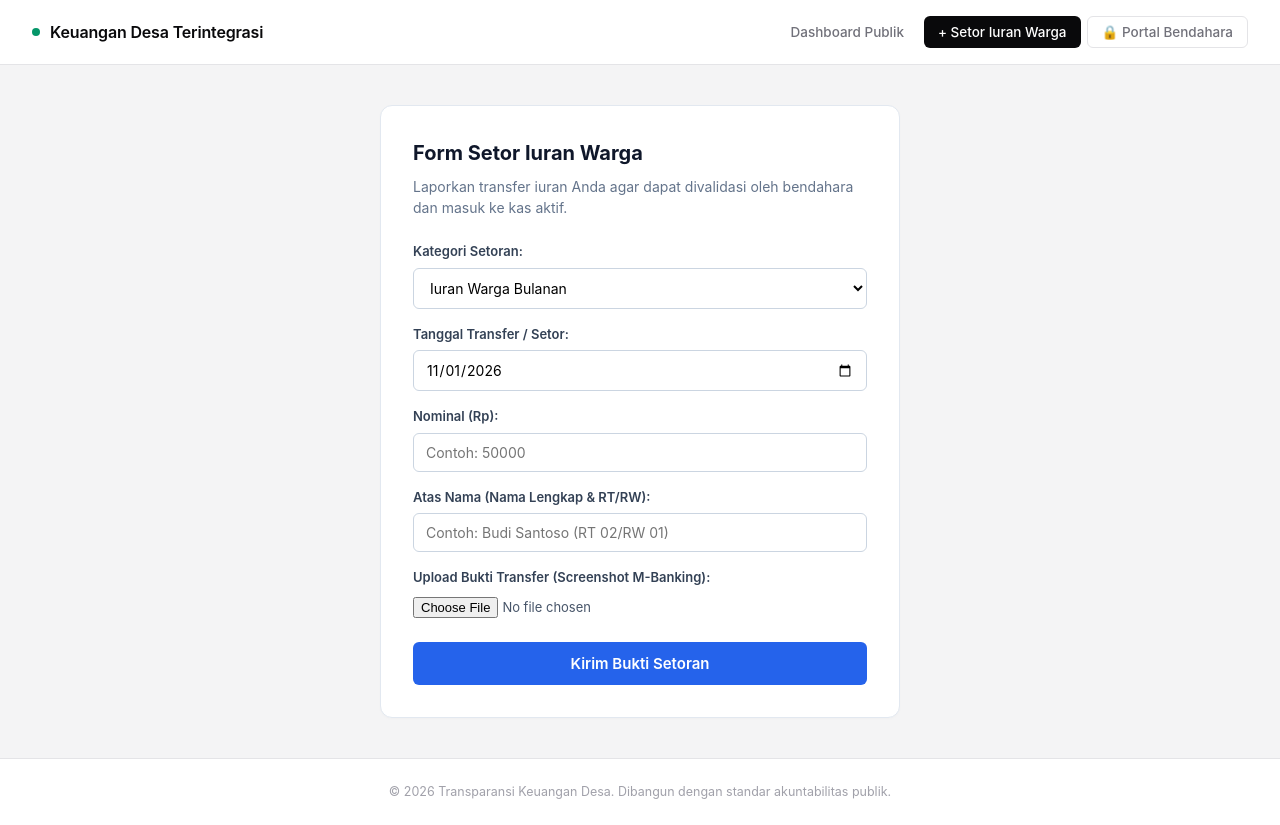
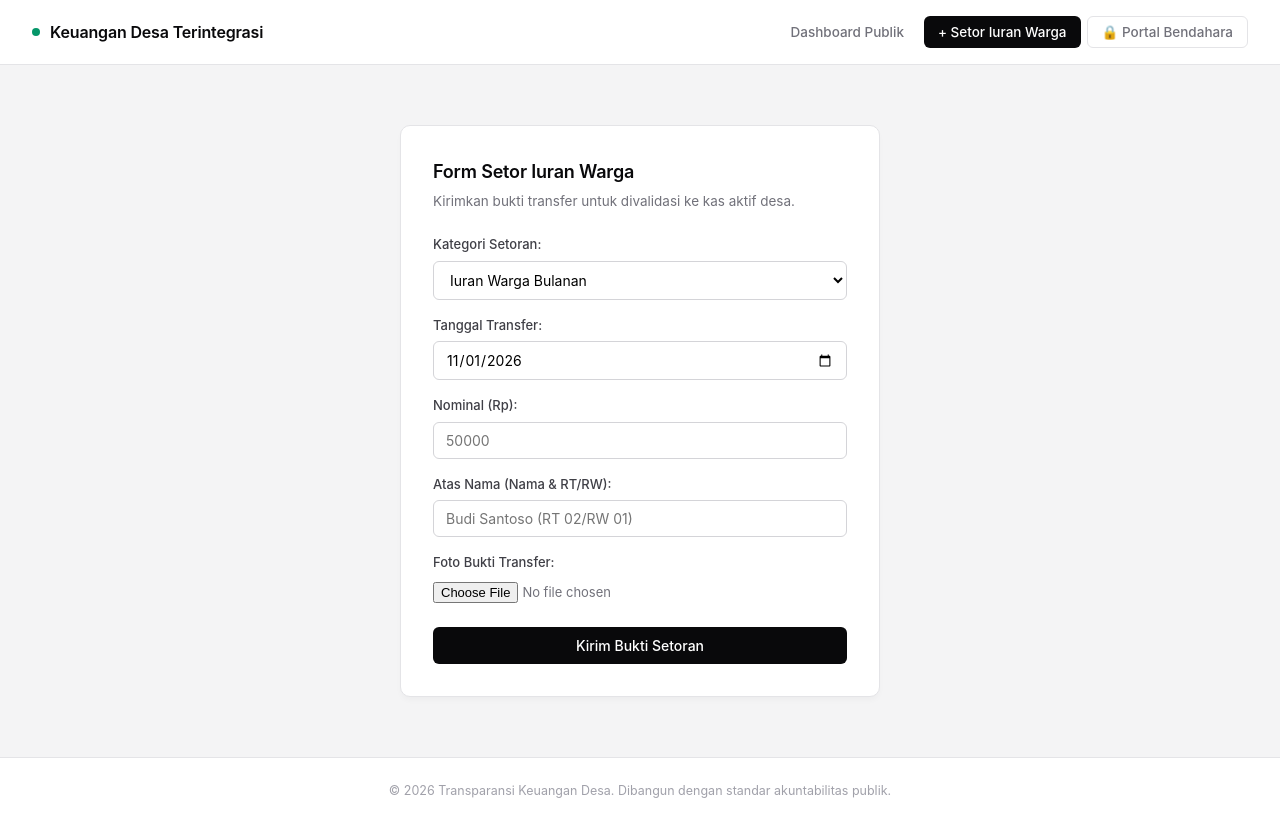
Before and after one commit to skuyykek69/KAS-Desa, a React (Vite) app: page / in a window 1280 px wide. Both pictures are taken after typing "Sample" into the empty fields and a click on the button "+ Setor Iuran Warga". Built offline with nearby package versions, Linux system fonts and the light colour scheme; no server answers; the database is empty.

Commit message:
Refactor TransactionForm for clarity and styling
Updated error messages and form labels for clarity. Adjusted styles for consistency and improved user experience.

```diff
--- a/src/TransactionForm.tsx
+++ b/src/TransactionForm.tsx
@@ -28,7 +28,7 @@ export default function TransactionForm({ onSuccess }: { onSuccess?: () => void
       return;
     }
     if (!file) {
-      setErrorMsg('Wajib melampirkan foto bukti transfer (m-banking / kuitansi).');
+      setErrorMsg('Wajib melampirkan foto bukti transfer.');
       return;
     }
 
@@ -55,7 +55,7 @@ export default function TransactionForm({ onSuccess }: { onSuccess?: () => void
         description: `Setoran iuran dari ${contributorName}`,
         transaction_date: transactionDate,
         proof_url: publicUrlData.publicUrl,
-        status: 'pending', // Menunggu verifikasi bendahara
+        status: 'pending',
       };
 
       const { error: dbError } = await supabase
@@ -64,7 +64,7 @@ export default function TransactionForm({ onSuccess }: { onSuccess?: () => void
 
       if (dbError) throw new Error(`Gagal menyimpan ke database: ${dbError.message}`);
 
-      alert('Setoran iuran berhasil dikirim! Menunggu validasi dari bendahara desa.');
+      alert('Setoran berhasil dikirim! Menunggu validasi bendahara.');
       setAmount('');
       setContributorName('');
       setFile(null);
@@ -78,19 +78,19 @@ export default function TransactionForm({ onSuccess }: { onSuccess?: () => void
   };
 
   return (
-    <div style={{ maxWidth: '520px', margin: '0 auto', background: '#ffffff', padding: '32px', borderRadius: '12px', border: '1px solid #e2e8f0', boxShadow: '0 1px 3px rgba(0,0,0,0.02)' }}>
-      <h3 style={{ fontSize: '20px', fontWeight: 700, marginBottom: '8px', color: '#0f172a' }}>Form Setor Iuran Warga</h3>
-      <p style={{ color: '#64748b', fontSize: '14px', marginBottom: '24px' }}>Laporkan transfer iuran Anda agar dapat divalidasi oleh bendahara dan masuk ke kas aktif.</p>
+    <div style={{ maxWidth: '480px', margin: '20px auto', background: '#ffffff', padding: '32px', borderRadius: '10px', border: '1px solid #e4e4e7', boxShadow: '0 4px 6px -1px rgba(0,0,0,0.03)' }}>
+      <h3 style={{ fontSize: '18px', fontWeight: 600, marginBottom: '6px', color: '#09090b', letterSpacing: '-0.01em' }}>Form Setor Iuran Warga</h3>
+      <p style={{ color: '#71717a', fontSize: '13.5px', marginBottom: '24px' }}>Kirimkan bukti transfer untuk divalidasi ke kas aktif desa.</p>
 
-      {errorMsg && <div style={{ background: '#fef2f2', color: '#dc2626', padding: '12px', borderRadius: '6px', fontSize: '13px', marginBottom: '20px', border: '1px solid #fecaca' }}>{errorMsg}</div>}
+      {errorMsg && <div style={{ background: '#fef2f2', color: '#dc2626', padding: '10px 12px', borderRadius: '6px', fontSize: '13px', marginBottom: '20px', border: '1px solid #fecaca' }}>{errorMsg}</div>}
 
       <form onSubmit={handleSubmit}>
         <div style={{ marginBottom: '16px' }}>
-          <label style={{ display: 'block', fontSize: '13px', fontWeight: 600, marginBottom: '6px', color: '#334155' }}>Kategori Setoran:</label>
+          <label style={{ display: 'block', fontSize: '13px', fontWeight: 500, marginBottom: '6px', color: '#3f3f46' }}>Kategori Setoran:</label>
           <select
             value={category}
             onChange={(e) => setCategory(e.target.value)}
-            style={{ width: '100%', padding: '10px 12px', borderRadius: '6px', border: '1px solid #cbd5e1', background: '#fff', fontSize: '14px' }}
+            style={{ width: '100%', padding: '9px 12px', borderRadius: '6px', border: '1px solid #d4d4d8', background: '#fff', fontSize: '14px', outline: 'none' }}
           >
             <option value="Iuran Warga Bulanan">Iuran Warga Bulanan</option>
             <option value="Donasi / Sumbangan">Donasi / Sumbangan Warga</option>
@@ -100,53 +100,53 @@ export default function TransactionForm({ onSuccess }: { onSuccess?: () => void
         </div>
 
         <div style={{ marginBottom: '16px' }}>
-          <label style={{ display: 'block', fontSize: '13px', fontWeight: 600, marginBottom: '6px', color: '#334155' }}>Tanggal Transfer / Setor:</label>
+          <label style={{ display: 'block', fontSize: '13px', fontWeight: 500, marginBottom: '6px', color: '#3f3f46' }}>Tanggal Transfer:</label>
           <input
             type="date"
             value={transactionDate}
             onChange={(e) => setTransactionDate(e.target.value)}
-            style={{ width: '100%', padding: '10px 12px', borderRadius: '6px', border: '1px solid #cbd5e1', fontSize: '14px' }}
+            style={{ width: '100%', padding: '9px 12px', borderRadius: '6px', border: '1px solid #d4d4d8', fontSize: '14px', outline: 'none' }}
           />
         </div>
 
         <div style={{ marginBottom: '16px' }}>
-          <label style={{ display: 'block', fontSize: '13px', fontWeight: 600, marginBottom: '6px', color: '#334155' }}>Nominal (Rp):</label>
+          <label style={{ display: 'block', fontSize: '13px', fontWeight: 500, marginBottom: '6px', color: '#3f3f46' }}>Nominal (Rp):</label>
           <input
             type="number"
             value={amount}
             onChange={(e) => setAmount(e.target.value)}
-            placeholder="Contoh: 50000"
-            style={{ width: '100%', padding: '10px 12px', borderRadius: '6px', border: '1px solid #cbd5e1', fontSize: '14px' }}
+            placeholder="50000"
+            style={{ width: '100%', padding: '9px 12px', borderRadius: '6px', border: '1px solid #d4d4d8', fontSize: '14px', outline: 'none' }}
           />
         </div>
 
         <div style={{ marginBottom: '16px' }}>
-          <label style={{ display: 'block', fontSize: '13px', fontWeight: 600, marginBottom: '6px', color: '#334155' }}>Atas Nama (Nama Lengkap & RT/RW):</label>
+          <label style={{ display: 'block', fontSize: '13px', fontWeight: 500, marginBottom: '6px', color: '#3f3f46' }}>Atas Nama (Nama & RT/RW):</label>
           <input
             type="text"
             value={contributorName}
             onChange={(e) => setContributorName(e.target.value)}
-            placeholder="Contoh: Budi Santoso (RT 02/RW 01)"
-            style={{ width: '100%', padding: '10px 12px', borderRadius: '6px', border: '1px solid #cbd5e1', fontSize: '14px' }}
+            placeholder="Budi Santoso (RT 02/RW 01)"
+            style={{ width: '100%', padding: '9px 12px', borderRadius: '6px', border: '1px solid #d4d4d8', fontSize: '14px', outline: 'none' }}
           />
         </div>
 
         <div style={{ marginBottom: '24px' }}>
-          <label style={{ display: 'block', fontSize: '13px', fontWeight: 600, marginBottom: '6px', color: '#334155' }}>Upload Bukti Transfer (Screenshot M-Banking):</label>
+          <label style={{ display: 'block', fontSize: '13px', fontWeight: 500, marginBottom: '6px', color: '#3f3f46' }}>Foto Bukti Transfer:</label>
           <input
             type="file"
             accept="image/*"
             onChange={(e) => e.target.files && setFile(e.target.files[0])}
-            style={{ width: '100%', fontSize: '13px', color: '#475569' }}
+            style={{ width: '100%', fontSize: '13px', color: '#71717a' }}
           />
         </div>
 
         <button
           type="submit"
           disabled={loading}
-          style={{ width: '100%', padding: '12px', backgroundColor: '#2563eb', color: 'white', border: 'none', borderRadius: '6px', fontWeight: 600, fontSize: '15px', cursor: 'pointer' }}
+          style={{ width: '100%', padding: '10px', backgroundColor: '#09090b', color: 'white', border: 'none', borderRadius: '6px', fontWeight: 500, fontSize: '14px', cursor: 'pointer' }}
         >
-          {loading ? 'Mengunggah & Mengirim...' : 'Kirim Bukti Setoran'}
+          {loading ? 'Mengunggah...' : 'Kirim Bukti Setoran'}
         </button>
       </form>
     </div>
```
